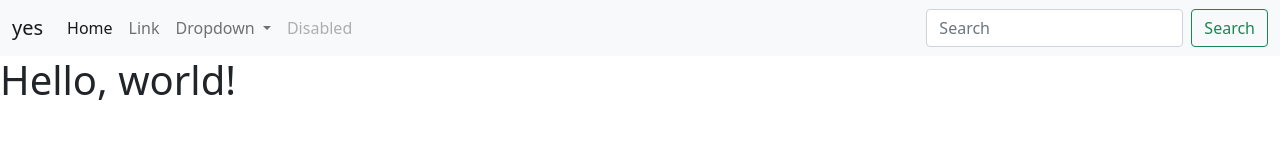
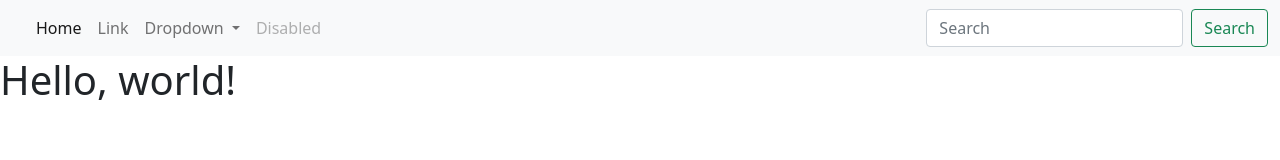
Before and after one commit to Scathsan/CleanDirt, a plain HTML site: page index.html in a window 1280 px wide. Drawn offline with nearby package versions, Linux system fonts and the light colour scheme.

Commit message:
Update index.html

```diff
--- a/index.html
+++ b/index.html
@@ -13,8 +13,7 @@
   <body>
     <nav class="navbar navbar-expand-lg navbar-light bg-light">
   <div class="container-fluid">
-    <a class="navbar-brand" href="#">yes
-   </a>
+    <a class="navbar-brand" href="#"> </a>
     <button class="navbar-toggler" type="button" data-bs-toggle="collapse" data-bs-target="#navbarSupportedContent" aria-controls="navbarSupportedContent" aria-expanded="false" aria-label="Toggle navigation">
       <span class="navbar-toggler-icon"></span>
     </button>
```
